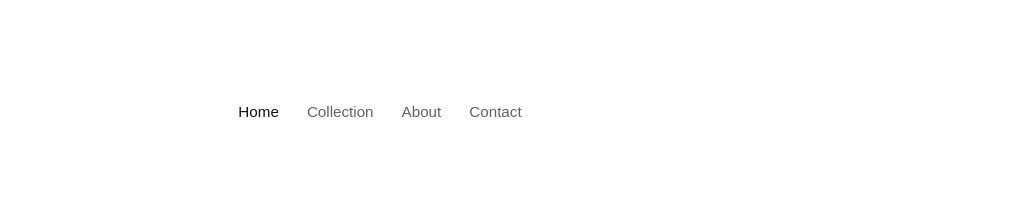
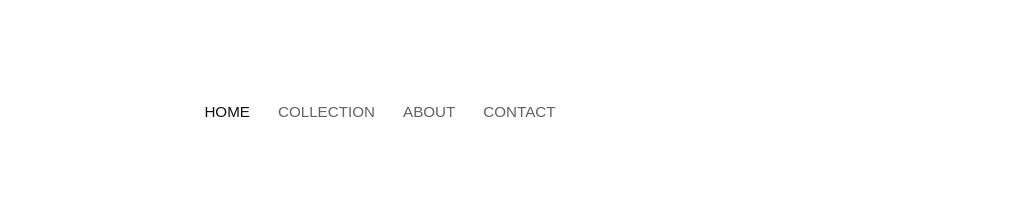
Before and after one commit to jaennviel/form, a plain HTML site: page index.html in a window 1280 px wide. Shown: the top 222 px of the page, 260-1280 px from the left. Drawn offline with Linux system fonts and the light colour scheme.

Commit message:
Display header navigation in uppercase

```diff
--- a/css/style.css
+++ b/css/style.css
@@ -62,7 +62,7 @@ p { margin-bottom: 1rem; }
 .brand-logo { width: 14rem; height: auto; }
 .brand:hover .brand-logo { filter: brightness(1.07); }
 .main-nav { grid-column: 2; display: flex; flex-wrap: wrap; justify-content: center; gap: 0.25rem 1.75rem; }
-.main-nav a { display: inline-flex; align-items: center; min-height: 48px; border: 0; text-decoration: none; color: #62625f; font-size: 0.95rem; }
+.main-nav a { display: inline-flex; align-items: center; min-height: 48px; border: 0; text-decoration: none; color: #62625f; font-size: 0.95rem; text-transform: uppercase; }
 .main-nav a:hover, .main-nav a[aria-current] { color: #111111; }
 
 /* Keep the same links visible on phones, below the logo. */
```
